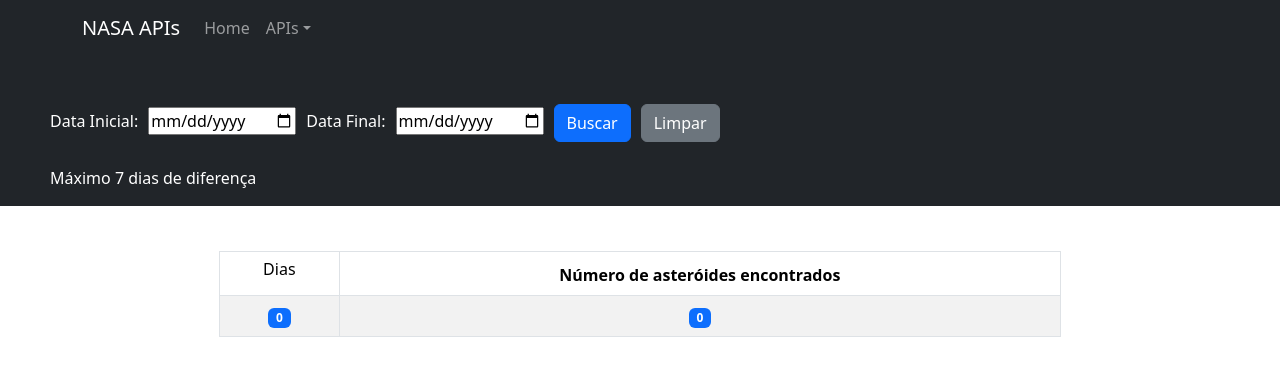
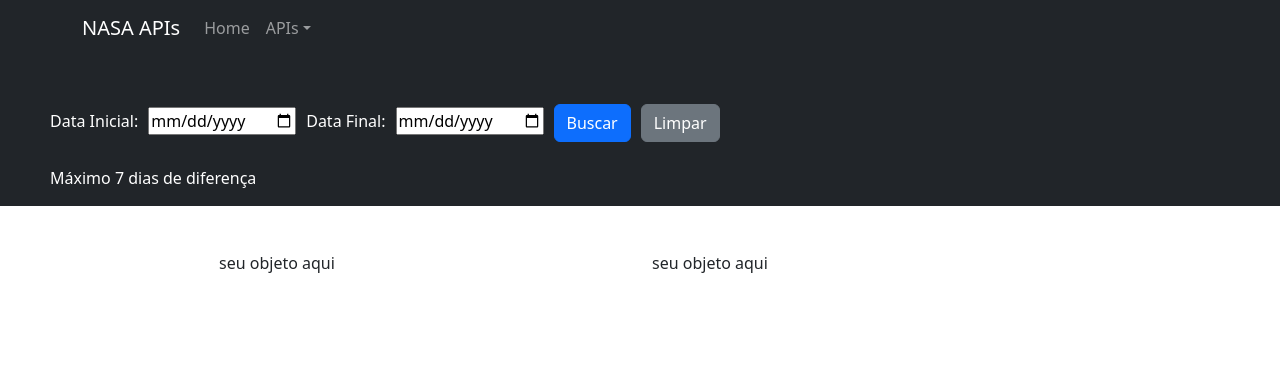
Before and after one commit to alisson9386/nasa-api, a React (Create React App) app: page /nearbyAsteroids in a window 1280 px wide. Shown: the top 376 px of the page. Built offline with nearby package versions, Linux system fonts and the light colour scheme.

Commit message:
Update scss

```diff
--- a/src/Components/NearbyAsteroids.jsx
+++ b/src/Components/NearbyAsteroids.jsx
@@ -157,20 +157,10 @@ render() {
         </div>
     </div>
     <div className="containerData">
-        <table className="table table-striped table-bordered text-center">
-                        <thead>
-                            <tr>
-                                <th><h6>Dias</h6></th>
-                                <th>Número de asteróides encontrados</th>
-                            </tr>
-                        </thead>
-                        <tbody>
-                            <tr>
-                                <td><Badge variant="primary">{this.state.countDays}</Badge></td>
-                                <td><Badge variant="primary">{this.state.countAsteroids}</Badge></td>
-                            </tr>
-                        </tbody>
-                    </table>
+        <div class="row">
+            <div class="col-sm-6">seu objeto aqui</div>
+            <div class="col-sm-6">seu objeto aqui</div>
+        </div>
 
     </div>
     </div>
```
